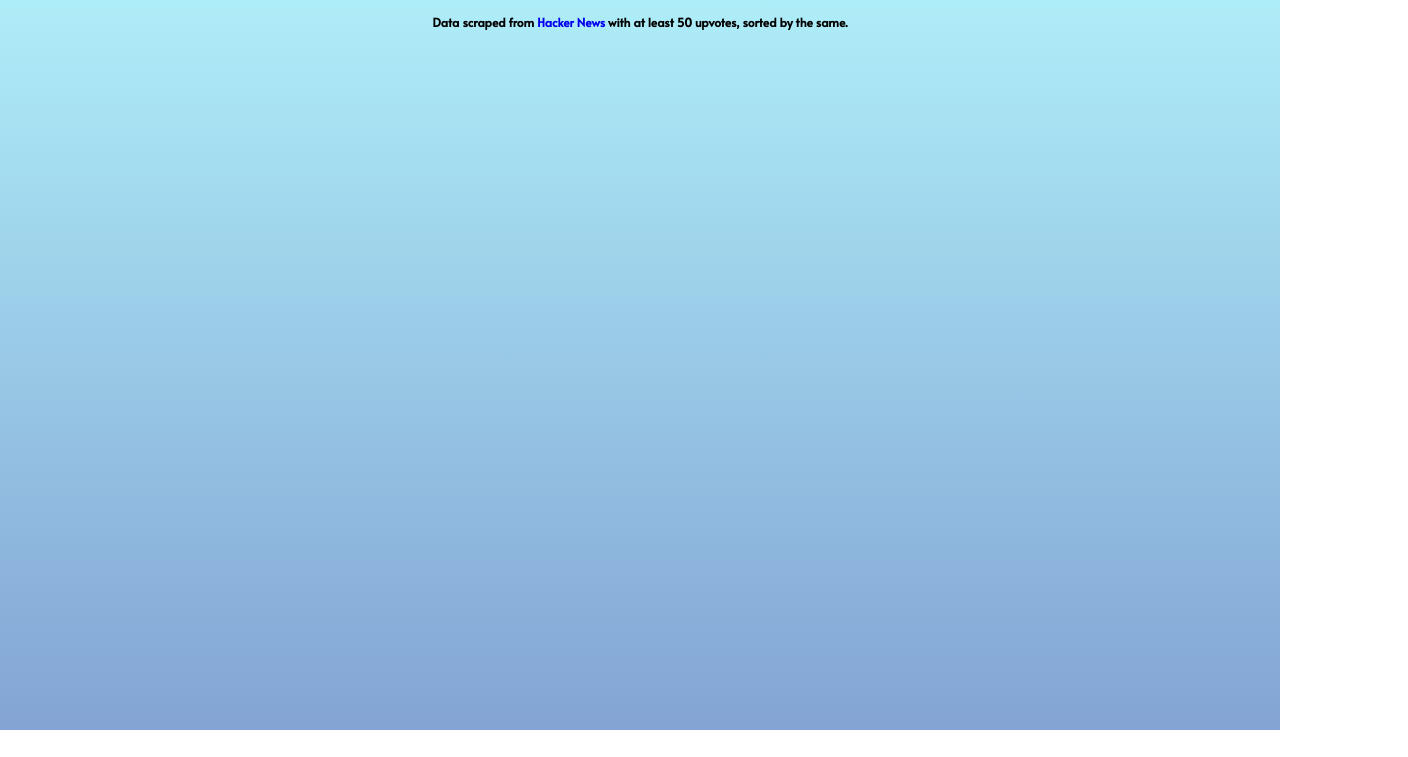
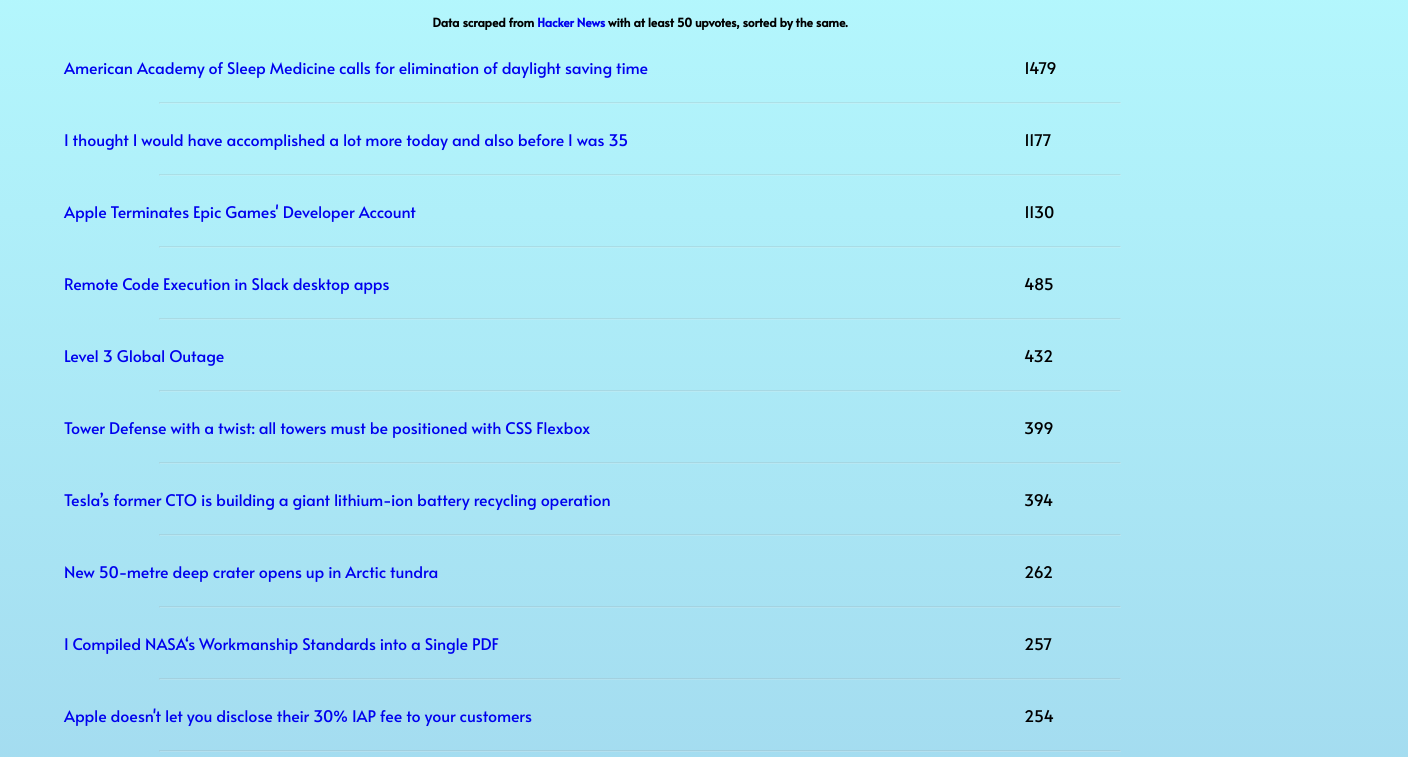
Before and after one commit to JacksWebBrand/betterhn, a plain HTML site: page index.html in a window 1280 px wide. Shown: the part 140-897 px from the top of the page, 1408 px wide, since content can reach past the window. Before the commit the page ends 870 px from the top, so only its background shows below. Drawn offline with Linux system fonts and the light colour scheme; files that its build step writes are made by us from their sources.

Commit message:
updating index.html links to js/css

```diff
--- a/index.html
+++ b/index.html
@@ -3,13 +3,13 @@
 <head>
     <meta charset="UTF-8">
     <meta name="viewport" content="width=device-width, initial-scale=1.0">
-    <link rel="stylesheet" href="style.css">
+    <link rel="stylesheet" href="style.min.css">
     <title>BetterHN</title>
 </head>
 <body>
     <div class="title-container"><h1>Highest Voted Hacker News</h1></div>
     <h2>Data scraped from<a href='https://news.ycombinator.com/' target='_blank' class='h2-link'>&nbspHacker News&nbsp</a> with at least 50 upvotes, sorted by the same.</h2>
 <script src='hn-data.js'></script>
-<script src='script.js' defer></script>
+<script src='script.min.js' defer></script>
 </body>
 </html>
```
